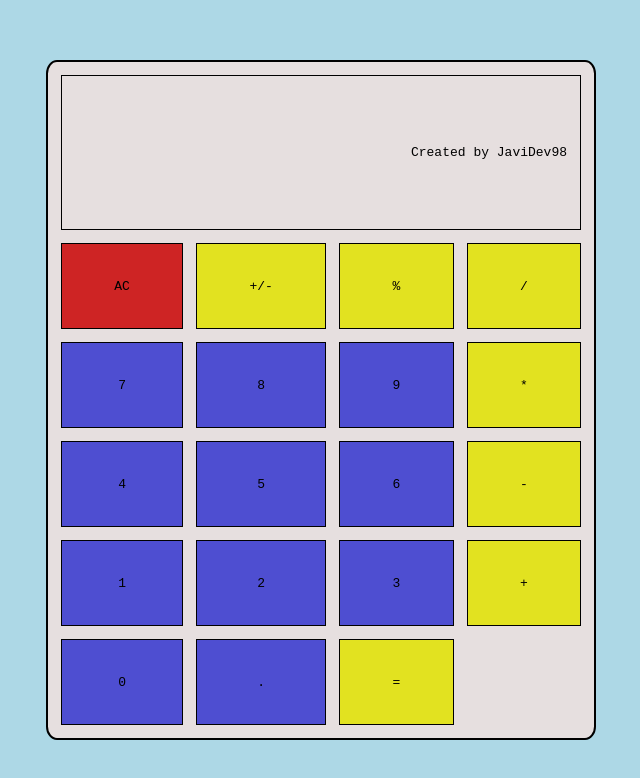
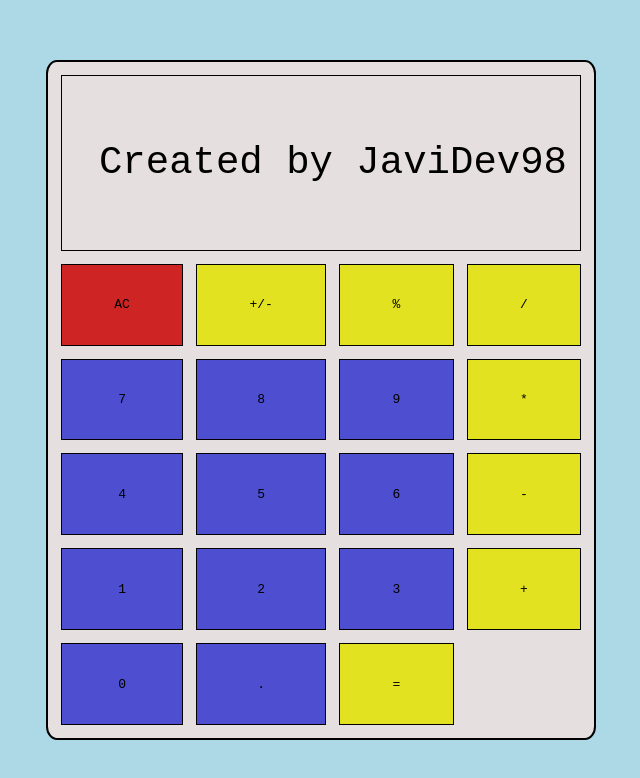
Before and after one commit to JavierDev98/calculator, a plain HTML site: page index.html in a window 1280 px wide. Shown: the whole page, without its empty margins (319-959 px from the left). Drawn offline with Linux system fonts and the light colour scheme.

Commit message:
increased font-size to display

```diff
--- a/style.css
+++ b/style.css
@@ -53,6 +53,8 @@ body {
     align-content: center;
     padding-right: 1rem;
     border: 1px solid black;
+    font-size: 3rem;
+    overflow: hidden;
 }
 
 /* Button coloring */
```
